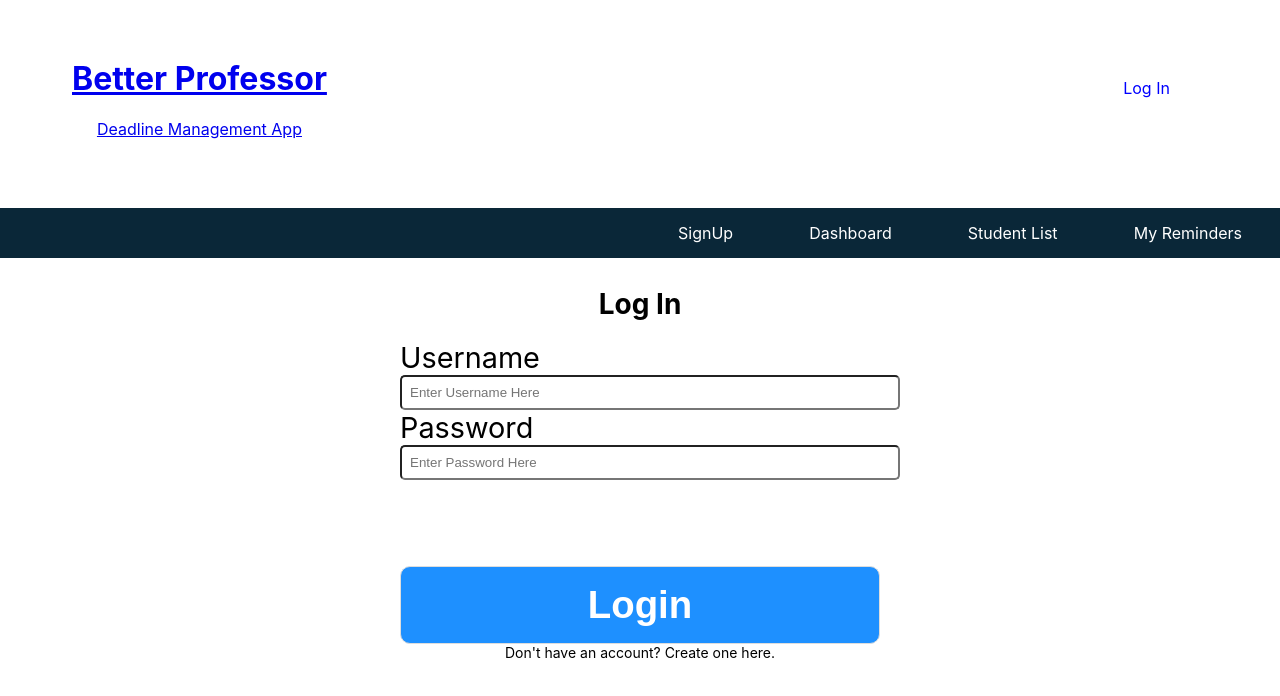
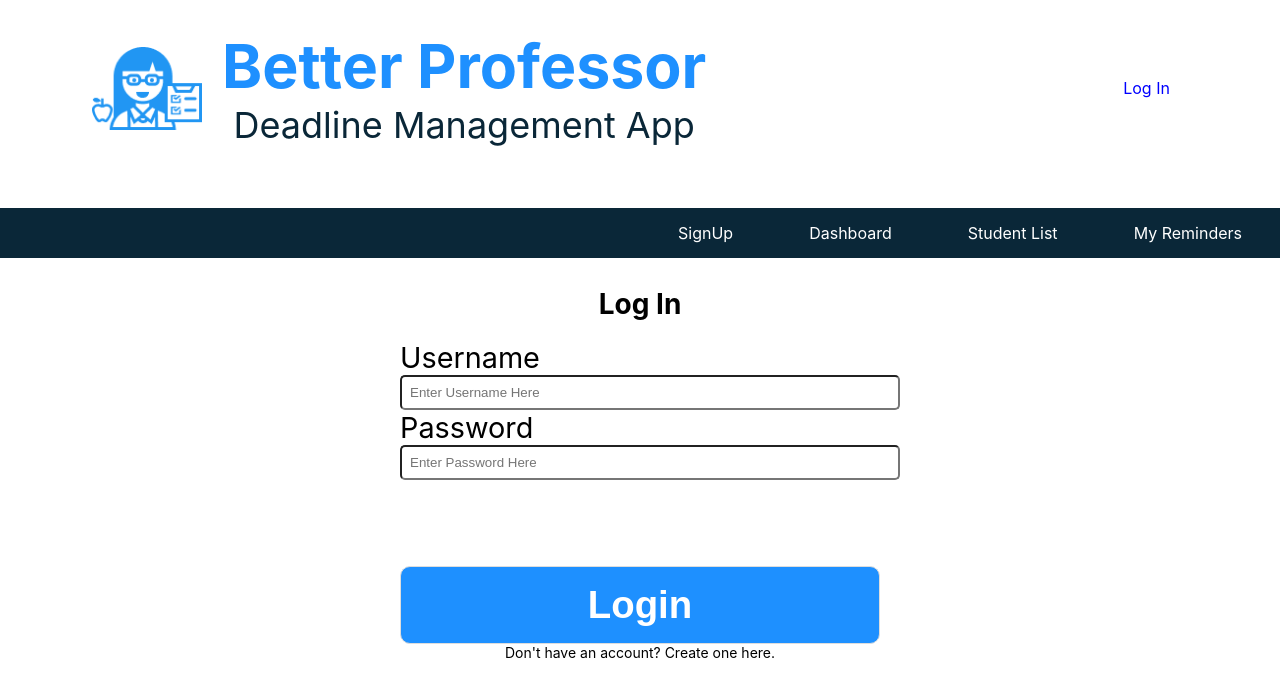
Before and after one commit to BW-Better-Professor-2/front-end, a React (Create React App) app in the folder better-professor2/: page /Login in a window 1280 px wide. Shown: the top 696 px of the page. Built offline with nearby package versions, Linux system fonts and the light colour scheme.

Commit message:
final update

```diff
--- a/better-professor2/src/App.css
+++ b/better-professor2/src/App.css
@@ -22,6 +22,7 @@
   justify-content: center;
   font-size: calc(10px + 2vmin);
   color: white;
+  text-decoration: none;
 }
 
 .App-link {
--- a/better-professor2/src/components/Header.js
+++ b/better-professor2/src/components/Header.js
@@ -14,15 +14,13 @@ function Header() {
     return(
       <HeadContainer>
         <Head>
-          <Link to="/">
             <HLeft>
                 <div id="headerLogo"> {/* Header Logo Here */} </div>
-                <div className="h-left">
+                <div className="hLeft">
                   <h1 id="app-name">Better Professor</h1>
                   <span id="app-description">Deadline Management App</span>
                 </div>
             </HLeft>
-          </Link>
           <HRight>
           {localStorage.getItem("token") && localStorage.getItem("professorID") && (
             <div id="header-login" onClick={delToken}>Log Out</div>
--- a/better-professor2/src/components/styles.css
+++ b/better-professor2/src/components/styles.css
@@ -17,3 +17,28 @@
     color: red;
     text-decoration: underline;
 }
+
+#headerLogo {
+    background: url('img/BPA\ Logo.png') no-repeat center center;
+    background-size: contain;
+    width: 110px;
+    height: 110px;
+    margin: auto 20px;
+  }
+
+  #app-name {
+    font-size: 3.8rem;
+    font-weight: bold;
+    color: dodgerblue;
+    margin: 0;
+    padding: 0;
+    text-decoration: none;
+  }
+
+  #app-description {
+    font-size: 2.25rem;
+    color: #0A2738;
+    margin: 0;
+    padding: 0;
+    text-decoration: none;
+  }
```
Also changed, not shown: better-professor2/src/components/img/BPA Logo.png (added).
